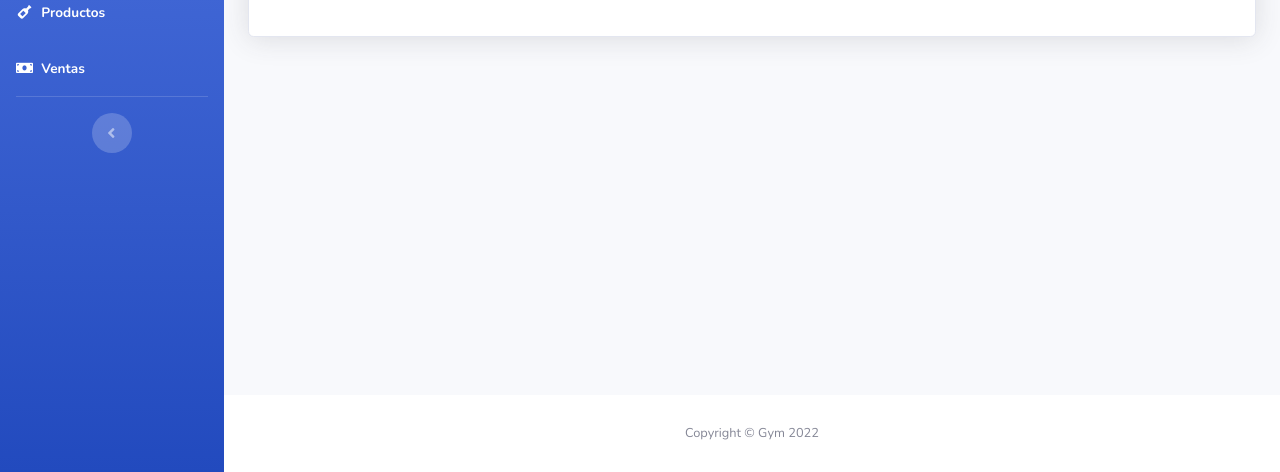
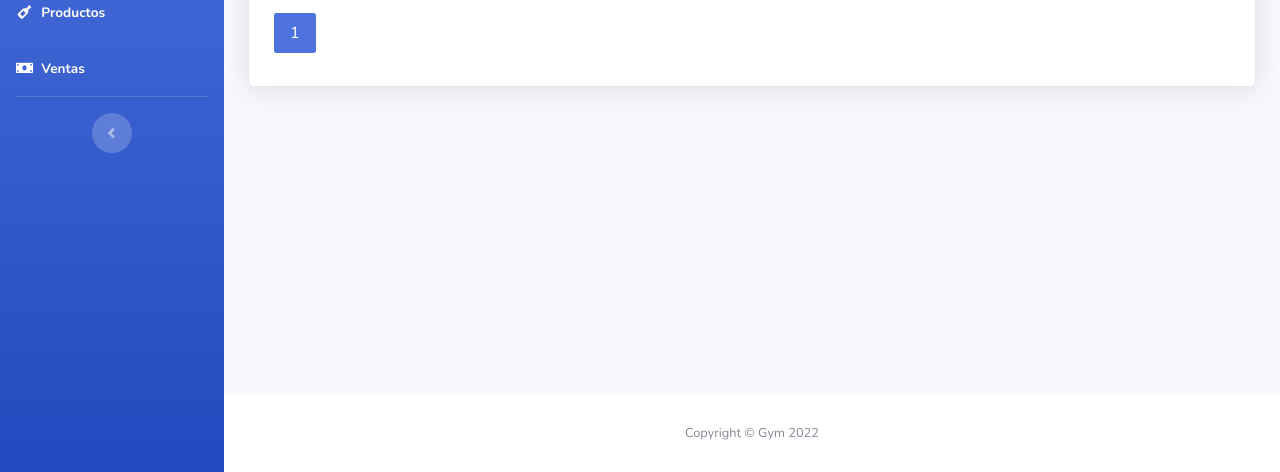
Before and after one commit to SergioArceDS/gimnasio, a PHP site: page /curso/clientes in a window 1280 px wide. Shown: the part 328-800 px from the top of the page. Run offline with PHP 8.4, Linux system fonts and the light colour scheme; the visitor is signed in with stand-in values (Sample User, id 1); tables that the repository leaves empty or names only in its code hold one stand-in row (values such as "Sample post"); some libraries are stand-ins or nearby versions.

Commit message:
Paginacion para lista de clientes agregada

```diff
--- a/controllers/clientes.php
+++ b/controllers/clientes.php
@@ -9,10 +9,31 @@ if(empty($_SESSION['nombre'])){
 
     class Clientes extends Controller{
 
+        private $paginaActual;
+        private $totalPaginas;
+        private $nResultados;
+        private $resultadosPorPagina;
+        private $indice;
+
         function __construct()
         {
             parent::__construct();
+            $this->view->totalPaginas = 0;
+            $this->view->actual = 0;
+            $this->resultadosPorPagina = 10;
+            $this->indice = 0;
+            $this->paginaActual = 1;
 
+        }
+
+        function calcularPaginas(){
+            $this->nResultados = $this->modelo->calcularPaginas();
+            $this->totalPaginas = round($this->nResultados / $this->resultadosPorPagina, PHP_ROUND_HALF_UP);
+            if(isset($_GET['pagina'])){
+                $this->paginaActual = $_GET['pagina'];
+                $this->indice = ($this->paginaActual - 1) * ($this->resultadosPorPagina);
+
+            }
         }
 
         function render(){
@@ -20,12 +41,17 @@ if(empty($_SESSION['nombre'])){
             $modeloMembresias = new membresiasModel();
             $membresias = $modeloMembresias->getMembresias();
             $this->view->membresias = $membresias;
-
-            $clientes = $this->modelo->getClientes();
+            $this->calcularPaginas();
+            $clientes = $this->modelo->getClientes($this->indice, $this->resultadosPorPagina);
             $this->view->clientes = $clientes;
 
+
+            $this->view->totalPaginas = $this->totalPaginas;
+            $this->view->actual = $this->paginaActual;
             $this->view->render('clientes/index');
         }
+
+
 
         function registrarCliente(){
             $nombre = $_POST['nombre'];
--- /dev/null
+++ b/css/paginacion.css
@@ -0,0 +1,25 @@
+
+#paginas ul{
+    padding: 0;
+}
+#paginas li{
+    display: inline-block;
+    margin: 0;
+    padding: 5px;
+}
+
+#paginas li a{
+    background: #fff;
+    border-radius: 3px;
+    border: 1px solid #dddfeb;
+    color: #4e73df;
+    padding: 8px 15px;
+    text-decoration: none;
+}
+
+
+.actual{
+    color: #fff !important;
+    background-color: #4e73df !important;
+    border-color: #4e73df !important;
+}
--- a/models/clientesModel.php
+++ b/models/clientesModel.php
@@ -5,6 +5,13 @@ include_once 'models/cliente.php';
         function __construct()
         {
             parent::__construct();
+        }
+
+        public function calcularPaginas(){
+            $query = $this->db->connect()->query("SELECT COUNT(*) AS total FROM clientes");
+            $resultado = $query->fetch(PDO::FETCH_OBJ)->total;
+
+            return $resultado;
         }
 
         public function insertarCliente($datos){
@@ -18,11 +25,12 @@ include_once 'models/cliente.php';
 
         }
 
-        public function getClientes(){
+        public function getClientes($pos, $n){
 
             $clientes = [];
             try{
-                $query = $this->db->connect()->query("CALL gimnasio.LISTAR_CLIENTES()");
+                $query = $this->db->connect()->prepare("CALL gimnasio.LISTAR_CLIENTES(:pos, :n)");
+                $query->execute(['pos' => $pos, 'n' => $n]);
                 while($row = $query->fetch()){
                     $cliente = new Cliente();
                     $cliente->id_cliente = $row['id_cliente'];
--- a/views/clientes/index.php
+++ b/views/clientes/index.php
@@ -9,6 +9,7 @@
     <meta name="description" content="">
     <meta name="author" content="">
    <link rel="stylesheet" href="<?php echo constant('URL'); ?>css/registro.css">
+   <link rel="stylesheet" href="<?php echo constant('URL'); ?>css/paginacion.css">
 
     <title>GYM</title>
 
@@ -120,14 +121,27 @@
                                                         </a>
                                                     </td>
                                                 </tr>
-
-
-
                                         <?php } ?>
-
-
                                     </tbody>
                                 </table>
+                                <div  class="row col-sm-12 col-md-7">
+                                   <div id="paginas">
+                                        <ul>
+                                            <?php
+                                                for($i=0; $i < $this->totalPaginas; $i++){
+                                                    if(($i + 1) == $this->actual){
+                                                        $actual = ' class="actual" ';
+                                                    }else{
+                                                        $actual = '';
+                                                    }
+                                                    echo '<li><a ' . $actual . 'href="?pagina='. ($i + 1) .'">' . ($i + 1) . '</a></li>';
+
+                                                }
+                                            ?>
+                                        </ul>
+                                   </div>
+                                </div>
+
                             </div>
                         </div>
                     </div>
```
